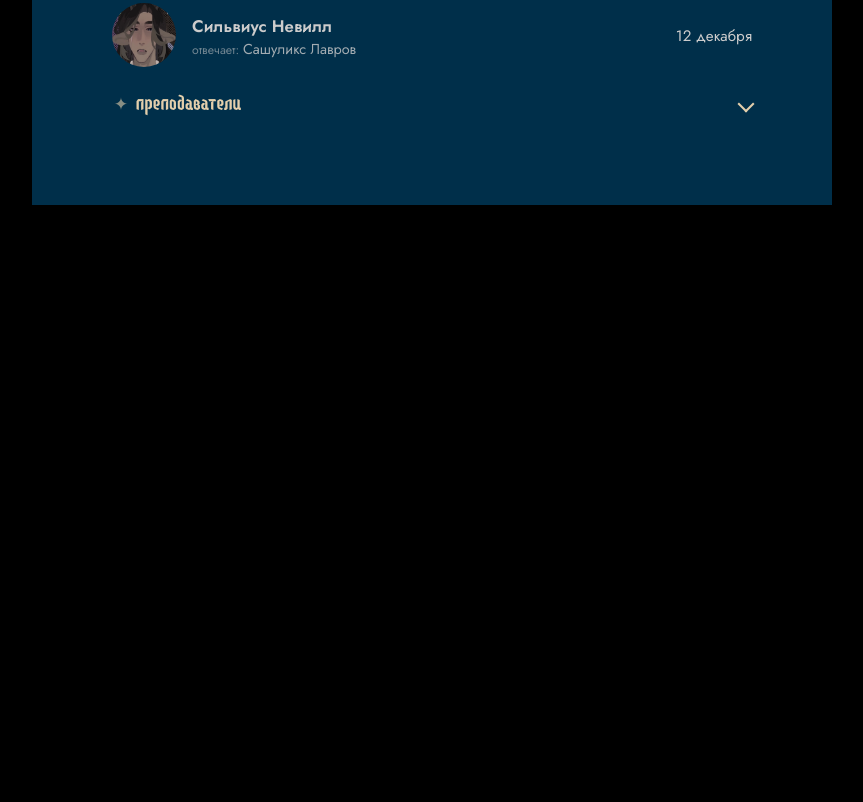
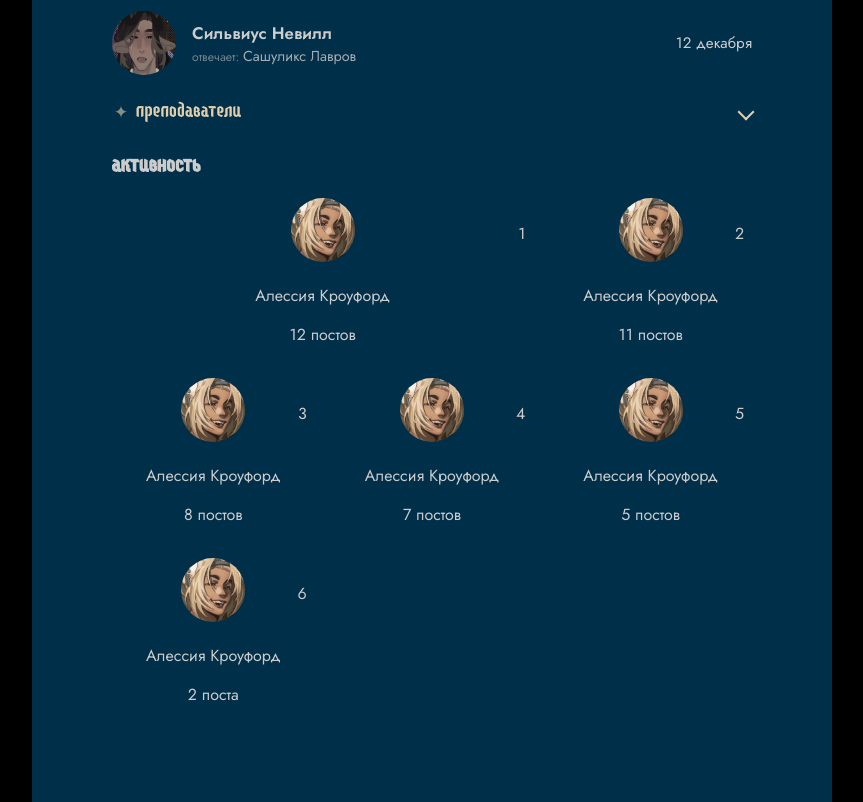
Before and after one commit to sinnelys-png/html-learning, a plain HTML site: page index.html in a window 1280 px wide. Shown: the part 537-1339 px from the top of the page, without its empty margins (208-1071 px from the left). Before the commit the page ends 800 px from the top, so only its background shows below. Drawn offline with Linux system fonts and the light colour scheme.

Commit message:
активность: grid

```diff
--- a/css/style.css
+++ b/css/style.css
@@ -46,7 +46,7 @@
     --small-text: 0.8rem;
     --main-text: 1rem;
     --site-title-text: 2rem;
-    --h1-text: 1.5rem;
+    --h2-text: 1.5rem;
     --summary-text: 1.35rem;
 
     /* аватарки */
@@ -56,6 +56,10 @@
 @font-face {
     font-family: 'Greengoth';
     src: url("../fonts/Greengoth SHA_0.woff2") format("woff2");
+}
+
+section {
+    scroll-margin-top: calc(var(--header-height) + var(--header-padding));
 }
 
 header {
@@ -111,8 +115,8 @@ main {
     margin: auto;
 }
 
-h1 {
-    font-size: var(--h1-text);
+h2 {
+    font-size: var(--h2-text);
     font-family: 'Greengoth';
 }
 
@@ -161,7 +165,7 @@ summary::after {
     border-right: 2px solid var(--gold-color);
 }
 
-details[open] > summary::after {
+details[open]>summary::after {
     transform: rotate(225deg);
 }
 
@@ -265,12 +269,34 @@ details[open] > summary::after {
     color: var(--main-text-color)
 }
 
+/* активность */
+.activity-grid {
+    display: grid;
+    grid-template-columns: repeat(auto-fill, minmax(12rem, 1fr));
+    gap: 1rem;
+    text-align: center;
+
+}
+
+.card-activity {
+    position: relative;
+}
+
+.card-activity-place {
+    position: absolute;
+    top: 0.5rem;
+    right: 0.5rem;
+}
+
+.card-first-activity {
+    grid-column: span 2;
+}
 
 @media (max-width: 768px) {
     :root {
         --ava-size-medium: 3rem;
         --site-title-text: 1.6rem;
-        --header-height: 5.6;
+        --header-height: 5.6rem;
         --main-padding: 0.5rem;
     }
 
@@ -286,4 +312,8 @@ details[open] > summary::after {
         --nav-gap: 1rem;
     }
 
+    .card-first-activity {
+        grid-column: span 1;
+    }
+
 }
--- a/index.html
+++ b/index.html
@@ -15,9 +15,9 @@
 <body>
     <header>
         <div class="header-width">
-            <p class="site-name">
+            <h1 class="site-name">
                 ROYAL CROSSBREED UNIVERSITY
-            </p>
+            </h1>
             <nav>
                 <a href="#deadlines">дедлайны</a>
                 <a href="#activity">активность</a>
@@ -26,7 +26,8 @@
         </div>
     </header>
     <main>
-        <h1>Дедлайны</h1>
+        <section id="deadlines">
+            <h2>дедлайны</h2>
             <details open>
                 <summary>студенты</summary>
                 <article class="card">
@@ -118,6 +119,48 @@
                     </span></div>
                 </article>
             </details>
+        </section>
+        <section id="activity">
+            <h2>активность</h2>
+            <div class="activity-grid">
+                <article class="card-activity card-first-activity">
+                        <img src="img/алессия.png" class="avatar" alt="Алессия">
+                        <p>Алессия Кроуфорд</p>
+                        <p>12 постов</p>
+                        <p class="card-activity-place">1</p>
+                </article>
+                <article class="card-activity">
+                        <img src="img/алессия.png" class="avatar" alt="Алессия">
+                        <p>Алессия Кроуфорд</p>
+                        <p>11 постов</p>
+                        <p class="card-activity-place">2</p>
+                </article>
+                <article class="card-activity">
+                        <img src="img/алессия.png" class="avatar" alt="Алессия">
+                        <p>Алессия Кроуфорд</p>
+                        <p>8 постов</p>
+                        <p class="card-activity-place">3</p>
+                </article>
+                <article class="card-activity">
+                        <img src="img/алессия.png" class="avatar" alt="Алессия">
+                        <p>Алессия Кроуфорд</p>
+                        <p>7 постов</p>
+                        <p class="card-activity-place">4</p>
+                </article>
+                <article class="card-activity">
+                        <img src="img/алессия.png" class="avatar" alt="Алессия">
+                        <p>Алессия Кроуфорд</p>
+                        <p>5 постов</p>
+                        <p class="card-activity-place">5</p>
+                </article>
+                <article class="card-activity">
+                        <img src="img/алессия.png" class="avatar" alt="Алессия">
+                        <p>Алессия Кроуфорд</p>
+                        <p>2 поста</p>
+                        <p class="card-activity-place">6</p>
+                </article>
+            </div>
+        </section>
     </main>
 </body>
 
```
Lines whose indentation alone changed are shown as unchanged.
